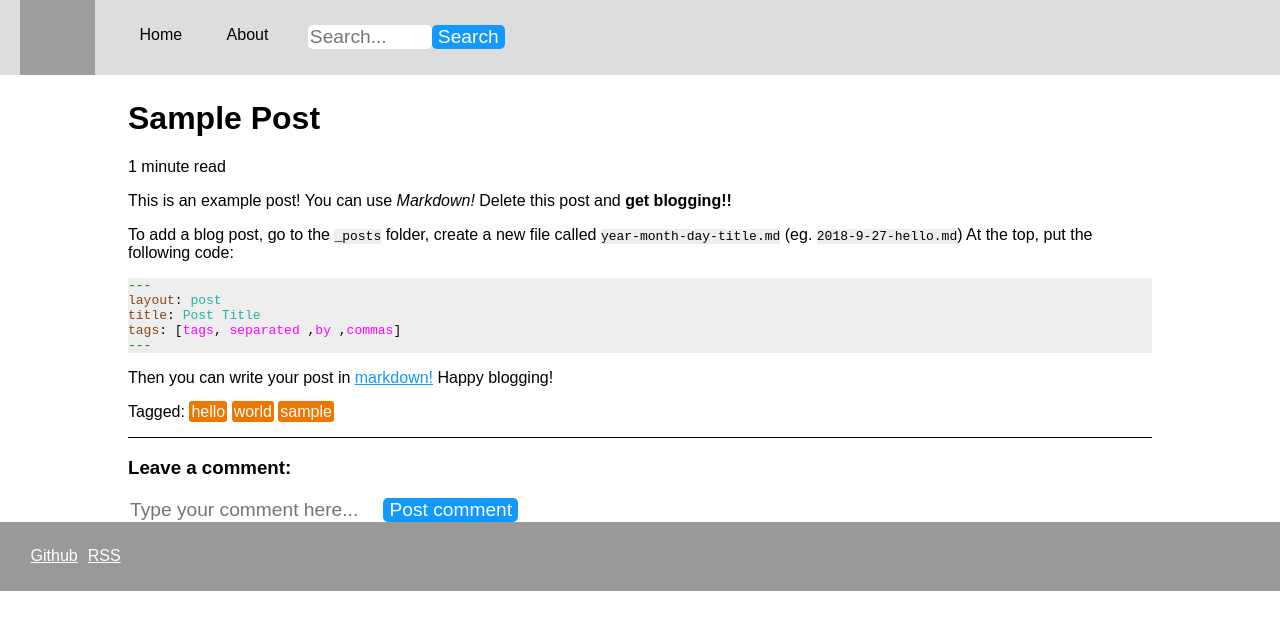
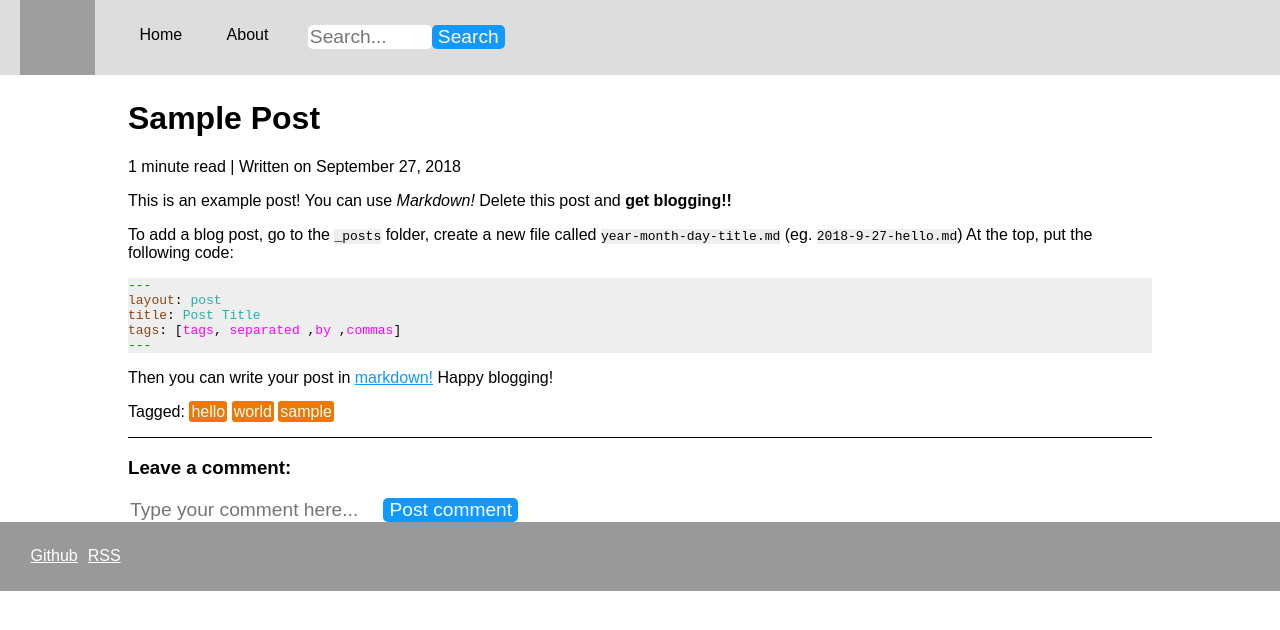
Before and after one commit to daeshu/calen, a Jekyll site: the page built from _posts/2018-9-27-hello.md, in a window 1280 px wide. Shown: the top 630 px of the page. Built offline with Jekyll 4.4.1, drawn with Linux system fonts in a browser that asks for light colours; grey boxes are pictures that could not be loaded.

Commit message:
Add date back -now should work

```diff
--- a/_layouts/post.html
+++ b/_layouts/post.html
@@ -2,7 +2,7 @@
 layout: default
 ---
   <div class="post">
-      <p>{{ page.content | number_of_words | divided_by: 130.0 | ceil }} minute read</p>
+      <p>{{ page.content | number_of_words | divided_by: 130.0 | ceil }} minute read | Written on {{ page.date | date: "%B %e, %Y" }}</p>
       <p>
         {{ page.content }}
       </p>
```
